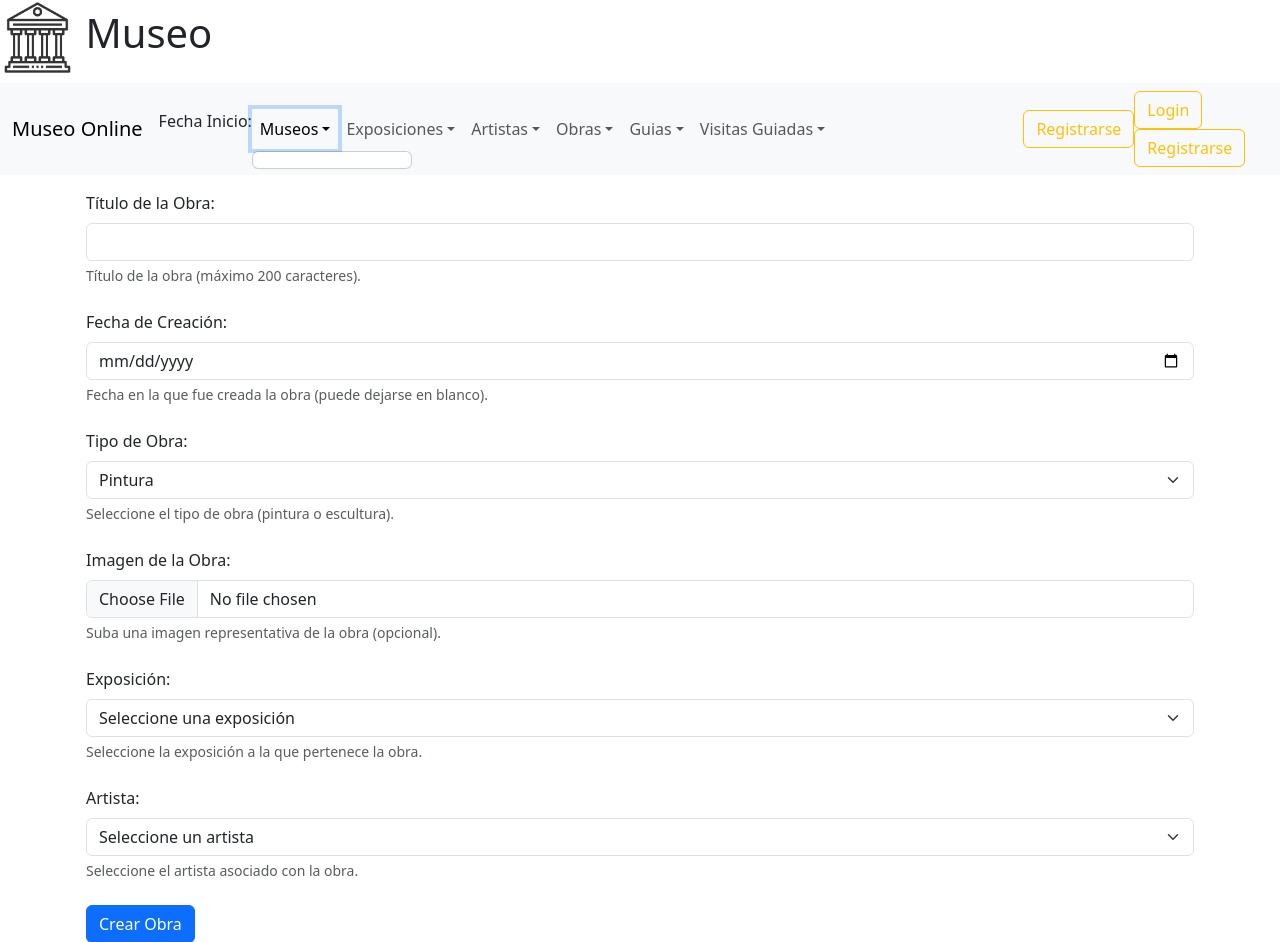
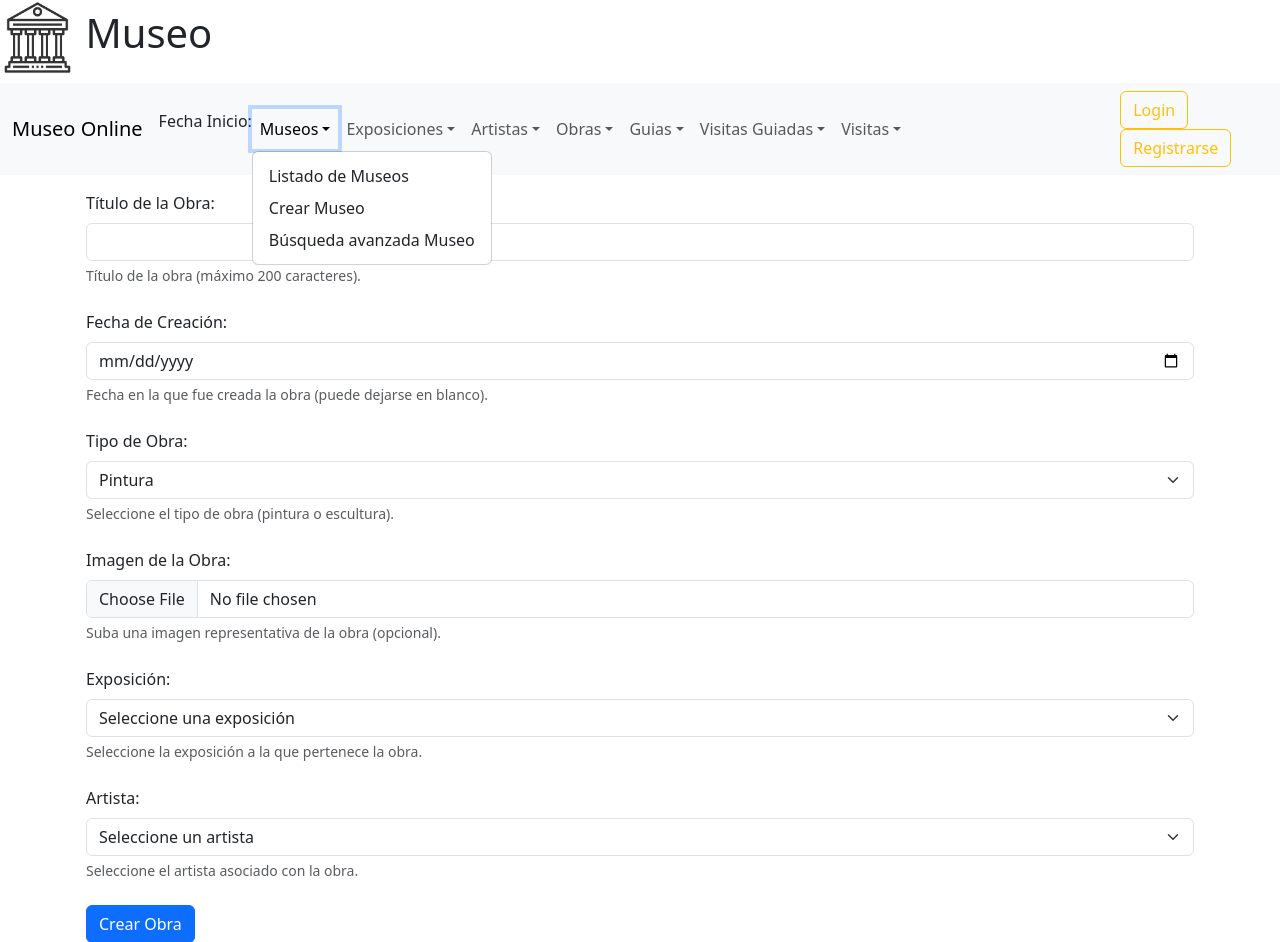
Before and after one commit to Joaquin-DAW/Aplicacion-Web--Museo, a Django app: page /obra/create/ in a window 1280 px wide, after a click on "Museos". Shown: the top 942 px of the page. Run offline with Django 5.2, Linux system fonts and the light colour scheme; data comes from the database, SQL or seed files in the repository; some libraries are stand-ins or nearby versions.

Commit message:
Actualizacion

```diff
--- a/Museo/appmuseo/forms.py
+++ b/Museo/appmuseo/forms.py
@@ -622,11 +622,11 @@ class RegistroForm(UserCreationForm):
                 (Usuario.VISITANTE, 'visitante'),
                 (Usuario.RESPONSABLE, 'responsable'),
             )
-    ciudad = forms.CharField(required=False)
     rol = forms.ChoiceField(choices=roles)
+    museo = forms.ModelChoiceField(queryset=Museo.objects.all(), required=False, empty_label="Selecciona un museo")
     class Meta:
         model = Usuario
-        fields = ('username', 'email', 'password1', 'password2','rol')
+        fields = ('username', 'email', 'password1', 'password2', 'rol', 'museo')
 
 class VisitaForm(forms.ModelForm):
     class Meta:
--- a/Museo/appmuseo/models.py
+++ b/Museo/appmuseo/models.py
@@ -71,7 +71,7 @@ class Visitante(models.Model):
     #nombre = models.CharField(max_length=100)
     #correo_electronico = models.EmailField(unique=True)
     edad = models.IntegerField(null=True)
-    fecha_visita = models.DateField()
+    fecha_visita = models.DateField(null=True, blank=True)
     museo = models.ForeignKey(Museo, on_delete=models.CASCADE, related_name="visitantes")  # ManyToOne con Museo
 
 class Entrada(models.Model):
--- a/Museo/appmuseo/templates/estructura/menu.html
+++ b/Museo/appmuseo/templates/estructura/menu.html
@@ -18,6 +18,15 @@
         <li class="nav-item dropdown">
           <a class="nav-link dropdown-toggle" href="#" id="museoDropdown" role="button" data-bs-toggle="dropdown" aria-expanded="false">Museos</a>
           <ul class="dropdown-menu" aria-labelledby="museoDropdown">
+            <li>
+              <a class="dropdown-item" href="{% url 'listar_museos' %}">Listado de Museos</a>
+            </li>
+            <li>
+              <a class="dropdown-item" href="{% url 'museo_create' %}">Crear Museo</a>
+            </li>
+            <li>
+              <a class="dropdown-item" href="{% url 'museo_buscar_avanzado' %}">Búsqueda avanzada Museo</a>
+            </li>
           </ul>
         </li>
 
@@ -101,12 +110,24 @@
             </li>
           </ul>
         </li>
+
+        <!-- Grupo para Visitas -->
+        <li class="nav-item dropdown">
+          <a class="nav-link dropdown-toggle" href="#" id="visitaDropdown" role="button" data-bs-toggle="dropdown" aria-expanded="false">Visitas</a>
+          <ul class="dropdown-menu" aria-labelledby="visitaDropdown">
+            {% if request.user.is_authenticated %}
+              <li>
+                <a class="dropdown-item" href="{% url 'visita_lista_usuarios' request.user.id %}">Ver Mis Visitas</a>
+              </li>
+            {% endif %}
+              <li>
+                <a class="dropdown-item" href="{% url 'visita_crear' %}">Crear Visita</a>
+              </li>
+          </ul>
+        </li>
       </ul>
     </div>
   </div>
-  <a class="btn btn-outline-warning" href="{% url 'registrar_usuario' %}">
-    Registrarse
-  </a>
   <div class="ml-2">
   {% if not request.user.is_authenticated %}
   <a class="btn btn-outline-warning" href="{% url 'login' %}">
--- a/Museo/appmuseo/urls.py
+++ b/Museo/appmuseo/urls.py
@@ -64,4 +64,5 @@ urlpatterns = [
 
     path('registrar',views.registrar_usuario,name='registrar_usuario'),
     path('visita/crear',views.visita_crear,name='visita_crear'),
+    path('visita/listar/<int:usuario_id>', views.visita_lista_usuario, name='visita_lista_usuario'),
 ]
--- a/Museo/appmuseo/views.py
+++ b/Museo/appmuseo/views.py
@@ -785,6 +785,12 @@ def visita_crear(request):
 
 @permission_required('appmuseo.add_visita')
 
+def visita_lista_usuario(request, usuario_id):
+    visitante = Visitante.objects.filter(id=usuario_id).get()
+    visitas = Visita.objects.select_related("museo")
+    visitas = visitas.filter(visitante=visitante.id).all()
+    return render(request, 'visita/lista.html', {"visitas_mostrar": visitas, "visitante": visitante})
+
 
 #Aquí creamos las vistas para cada una de las cuatro páginas de errores que vamos a controlar.
 
```
Also changed, not shown: Museo/appmuseo/templates/visita/create.html (+12 -0 lines), Museo/appmuseo/templates/visita/lista.html (+31 -0 lines), Museo/appmuseo/templates/visita/visita.html (added, +9 -0 lines), Museo/appmuseo/migrations/0002_alter_visitante_fecha_visita.py (added), Museo/appmuseo/templates/visita/prestamo.html (deleted).
